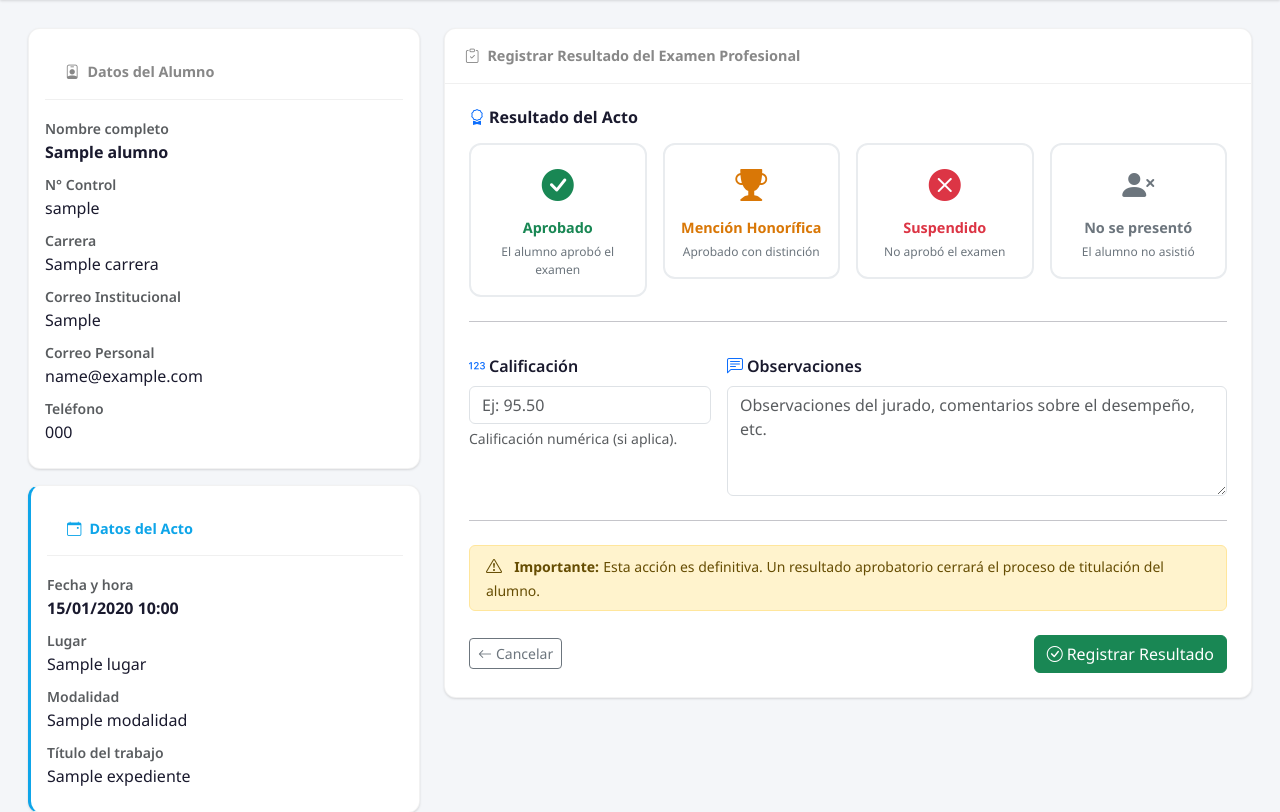
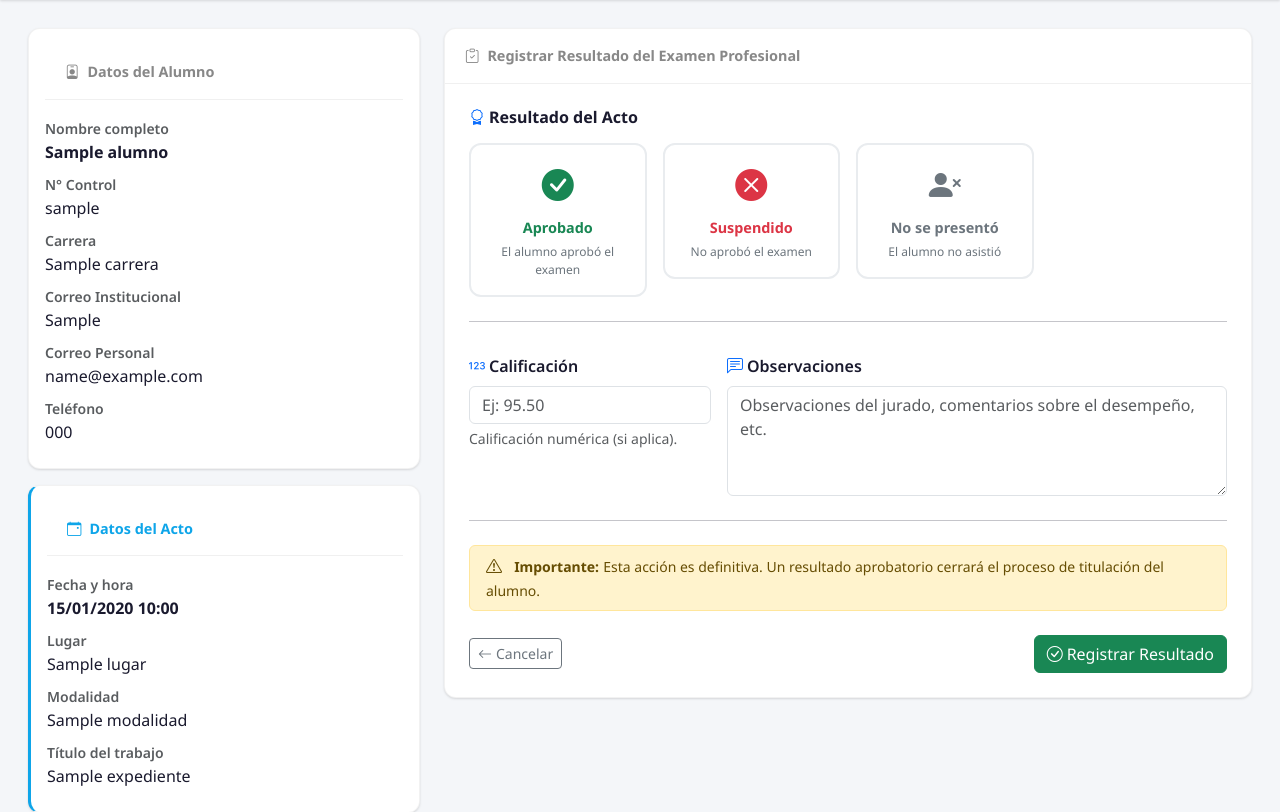
Before and after one commit to BelyView0/titulacion, a Django app: template templates/academico/acto/resultado.html in a window 1280 px wide. Shown: the part 158-970 px from the top of the page. Run offline with Django 5.2, Linux system fonts and the light colour scheme; the template is opened without the code that fills it: most values are stand-ins (such as "Sample title", 1, 10 or a date in 2020); grey boxes marked "Sample" are stand-in pictures.

Commit message:
Eliminar opcion de Mencion Honorifica de calendarios y resultados

```diff
--- a/expediente/api_calendario.py
+++ b/expediente/api_calendario.py
@@ -69,7 +69,7 @@ def eventos_calendario(request):
         color_map = {
             'PENDIENTE': '#f59e0b',       # amarillo
             'APROBADO': '#16a34a',        # verde
-            'APROBADO_MENCION': '#7c3aed', # morado
+
             'SUSPENDIDO': '#dc3545',       # rojo
             'NO_PRESENTADO': '#6c757d',    # gris
         }
--- a/expediente/models.py
+++ b/expediente/models.py
@@ -660,7 +660,7 @@ class ActoProtocolario(models.Model):
     RESULTADO_CHOICES = [
         ('PENDIENTE', 'Pendiente'),
         ('APROBADO', 'Aprobado'),
-        ('APROBADO_MENCION', 'Aprobado con Mención Honorífica'),
+
         ('SUSPENDIDO', 'Suspendido'),
         ('NO_PRESENTADO', 'No se presentó'),
     ]
--- a/templates/academico/acto/resultado.html
+++ b/templates/academico/acto/resultado.html
@@ -25,10 +25,7 @@
         border-color: #16a34a;
         background: #f0fdf4;
     }
-    .resultado-option.selected-mencion {
-        border-color: #d97706;
-        background: #fffbeb;
-    }
+
     .resultado-option.selected-suspendido {
         border-color: #dc3545;
         background: #fef2f2;
@@ -179,13 +176,7 @@
                                 <div class="result-desc">El alumno aprobó el examen</div>
                             </div>
                         </div>
-                        <div class="col-md-3 col-6">
-                            <div class="resultado-option" data-valor="APROBADO_MENCION" onclick="seleccionarResultado(this, 'mencion')">
-                                <div class="result-icon" style="color:#d97706;"><i class="bi bi-trophy-fill"></i></div>
-                                <div class="result-label" style="color:#d97706;">Mención Honorífica</div>
-                                <div class="result-desc">Aprobado con distinción</div>
-                            </div>
-                        </div>
+
                         <div class="col-md-3 col-6">
                             <div class="resultado-option" data-valor="SUSPENDIDO" onclick="seleccionarResultado(this, 'suspendido')">
                                 <div class="result-icon text-danger"><i class="bi bi-x-circle-fill"></i></div>
@@ -265,7 +256,7 @@
 function seleccionarResultado(el, tipo) {
     // Remove all selected states
     document.querySelectorAll('.resultado-option').forEach(opt => {
-        opt.classList.remove('selected', 'selected-aprobado', 'selected-mencion', 'selected-suspendido', 'selected-no_presentado');
+        opt.classList.remove('selected', 'selected-aprobado', 'selected-suspendido', 'selected-no_presentado');
     });
     // Add selected state
     el.classList.add('selected', 'selected-' + tipo);
@@ -281,7 +272,6 @@ document.addEventListener('DOMContentLoaded', function() {
         if (opt) {
             const typeMap = {
                 'APROBADO': 'aprobado',
-                'APROBADO_MENCION': 'mencion',
                 'SUSPENDIDO': 'suspendido',
                 'NO_PRESENTADO': 'no_presentado'
             };
--- a/templates/administracion/usuarios/form.html
+++ b/templates/administracion/usuarios/form.html
@@ -354,7 +354,7 @@
                 <div class="col-md-4">
                     <div class="p-3 rounded" style="background:var(--bg-secondary, #f8f9fa);">
                         <small class="text-muted d-block mb-1">Resultado</small>
-                        <span class="badge bg-{% if acto.resultado == 'APROBADO' or acto.resultado == 'APROBADO_MENCION' %}success{% elif acto.resultado == 'SUSPENDIDO' %}danger{% elif acto.resultado == 'NO_PRESENTADO' %}warning{% else %}secondary{% endif %} px-3 py-2">
+                        <span class="badge bg-{% if acto.resultado == 'APROBADO' %}success{% elif acto.resultado == 'SUSPENDIDO' %}danger{% elif acto.resultado == 'NO_PRESENTADO' %}warning{% else %}secondary{% endif %} px-3 py-2">
                             {{ acto.get_resultado_display }}
                         </span>
                     </div>
@@ -585,7 +585,7 @@
                             <td>{{ a.expediente.alumno.get_full_name }}</td>
                             <td>{{ a.lugar }}</td>
                             <td class="text-center">
-                                <span class="badge bg-{% if a.resultado == 'APROBADO' or a.resultado == 'APROBADO_MENCION' %}success{% elif a.resultado == 'SUSPENDIDO' %}danger{% else %}secondary{% endif %}">
+                                <span class="badge bg-{% if a.resultado == 'APROBADO' %}success{% elif a.resultado == 'SUSPENDIDO' %}danger{% else %}secondary{% endif %}">
                                     {{ a.get_resultado_display }}
                                 </span>
                             </td>
--- a/templates/includes/calendario.html
+++ b/templates/includes/calendario.html
@@ -160,7 +160,6 @@ Variables de contexto requeridas:
     <div class="calendario-leyenda">
         <div class="leyenda-item"><span class="leyenda-dot" style="background:#f59e0b;"></span> Pendiente</div>
         <div class="leyenda-item"><span class="leyenda-dot" style="background:#16a34a;"></span> Aprobado</div>
-        <div class="leyenda-item"><span class="leyenda-dot" style="background:#7c3aed;"></span> Mención Honorífica</div>
         <div class="leyenda-item"><span class="leyenda-dot" style="background:#dc3545;"></span> Suspendido</div>
         <div class="leyenda-item"><span class="leyenda-dot" style="background:#6c757d;"></span> No se presentó</div>
     </div>
@@ -266,7 +265,6 @@ Variables de contexto requeridas:
             var colorMap = {
                 'PENDIENTE': 'warning',
                 'APROBADO': 'success',
-                'APROBADO_MENCION': 'primary',
                 'SUSPENDIDO': 'danger',
                 'NO_PRESENTADO': 'secondary'
             };
```
Also changed, not shown: templates/administracion/jefe/acto_resultado.html (+3 -13 lines), expediente/migrations/0017_alter_actoprotocolario_resultado.py (added), 2 other files.
